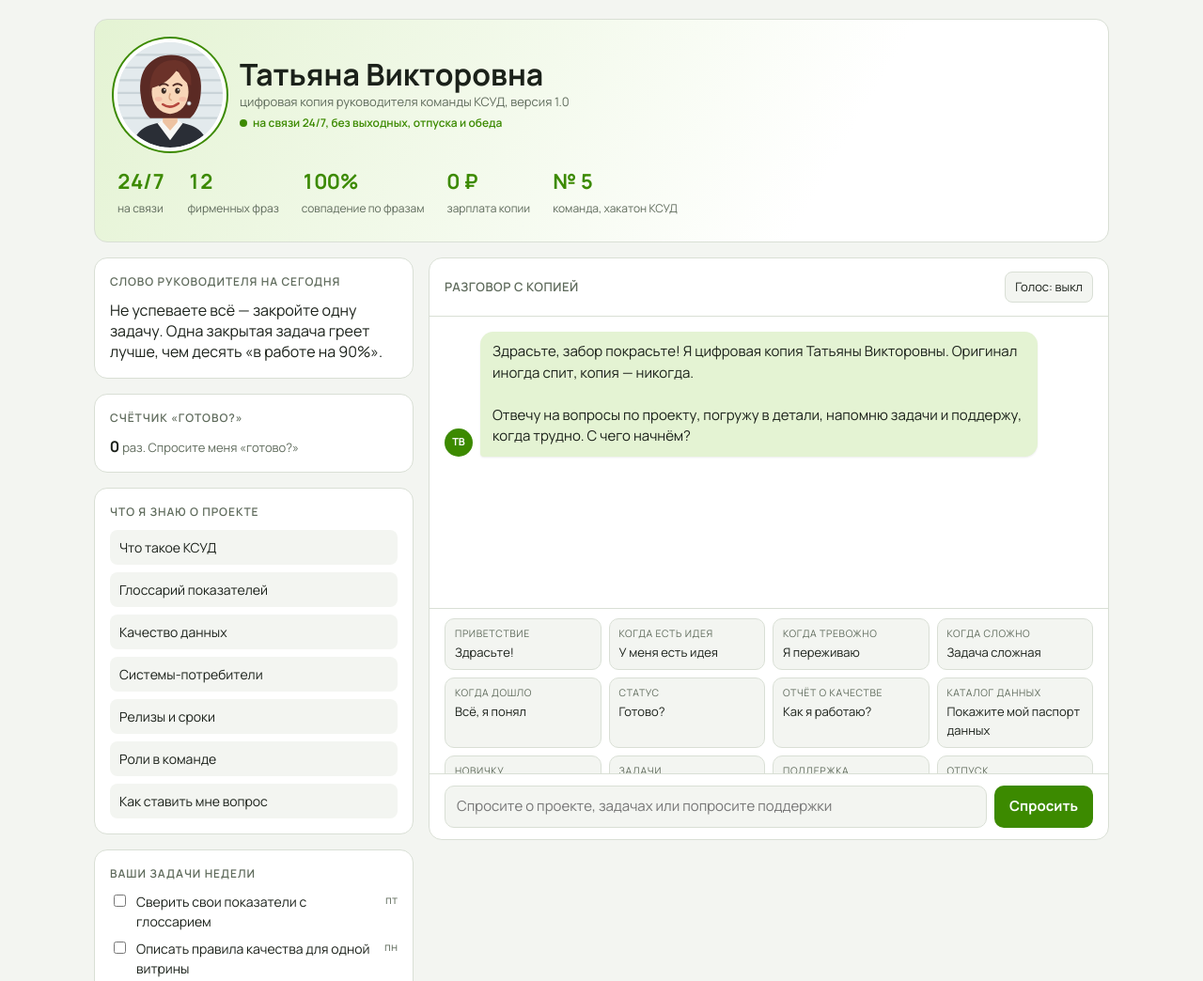
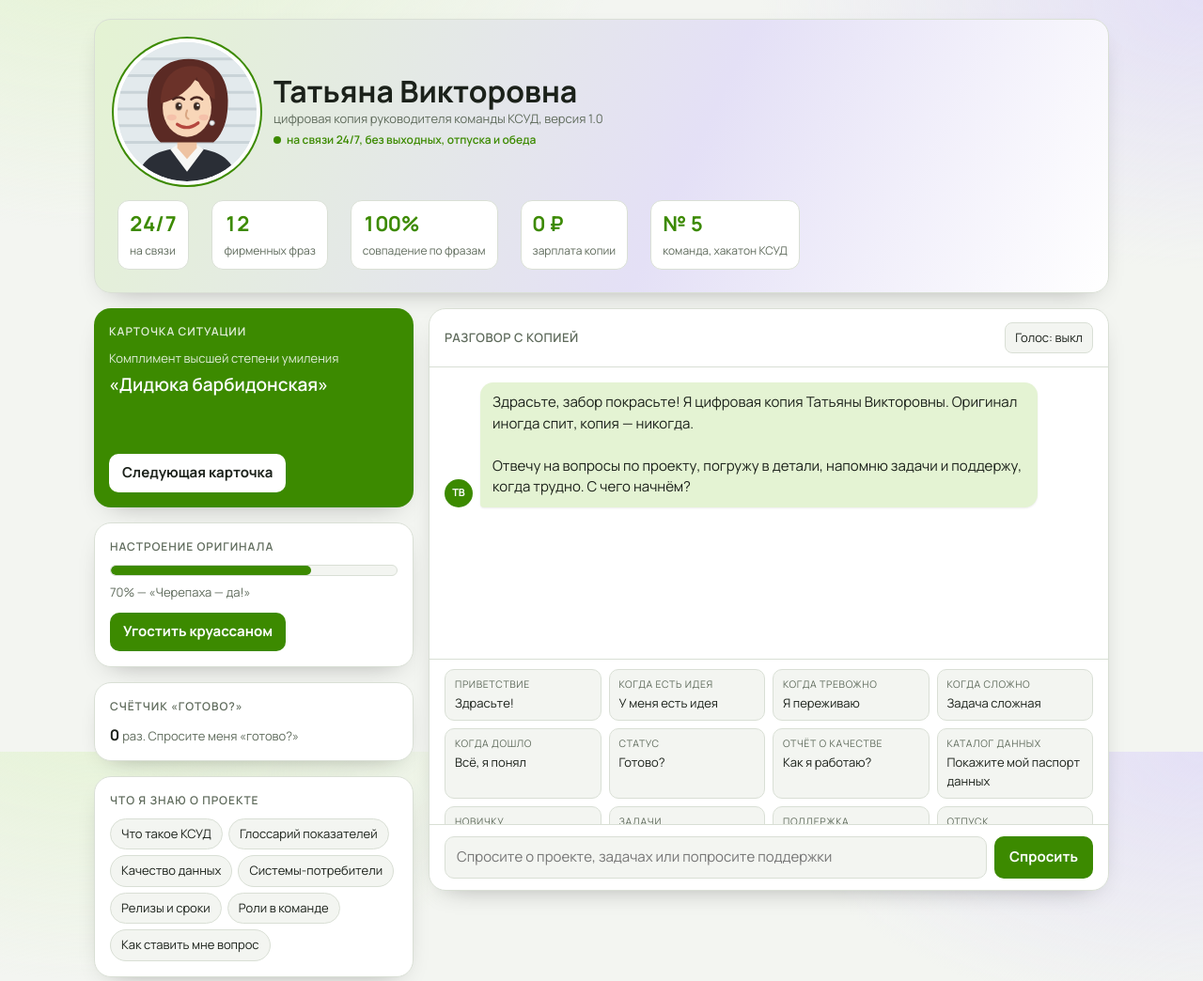
Before and after one commit to psychologistgbi-beep/ksud-team5, a plain HTML site: page index.html in a window 1280 px wide. Shown: the top 1044 px of the page at 94% size. Drawn offline with Linux system fonts and the light colour scheme; a web font is replaced by a local one.

Commit message:
Интерфейс v3: живой портрет, колода, настроение, круассаны

```diff
--- a/index.html
+++ b/index.html
@@ -6,10 +6,10 @@
 <meta charset="utf-8">
 <style>
 /* Layout: слева карточка руководителя и знания, справа разговор; на телефоне разговор первым */
-:root{--bg:#f3f5f1;--card:#ffffff;--fg:#1b211a;--mut:#5f6b5c;--line:#d9dfd5;--acc:#3c8a00;--acc-soft:#e4f3d3;--me:#1f2a1c;--me-fg:#f4f8ef;
+:root{--bg:#f3f5f1;--card:#ffffff;--fg:#1b211a;--mut:#5f6b5c;--line:#d9dfd5;--acc:#3c8a00;--acc-soft:#e4f3d3;--me:#1f2a1c;--me-fg:#f4f8ef;--glow:#e4e0f6;
 --font:"Inter",system-ui,-apple-system,"Segoe UI",Roboto,sans-serif}
-@media (prefers-color-scheme:dark){:root:not([data-theme="light"]){--bg:#141813;--card:#1d231b;--fg:#e9efe5;--mut:#9aa795;--line:#30392d;--acc:#9be14a;--acc-soft:#27361c;--me:#9be14a;--me-fg:#12180e;color-scheme:dark}}
-:root[data-theme="dark"]{--bg:#141813;--card:#1d231b;--fg:#e9efe5;--mut:#9aa795;--line:#30392d;--acc:#9be14a;--acc-soft:#27361c;--me:#9be14a;--me-fg:#12180e;color-scheme:dark}
+@media (prefers-color-scheme:dark){:root:not([data-theme="light"]){--bg:#141813;--card:#1d231b;--fg:#e9efe5;--mut:#9aa795;--line:#30392d;--acc:#9be14a;--acc-soft:#27361c;--me:#9be14a;--me-fg:#12180e;--glow:#2a2742;color-scheme:dark}}
+:root[data-theme="dark"]{--bg:#141813;--card:#1d231b;--fg:#e9efe5;--mut:#9aa795;--line:#30392d;--acc:#9be14a;--acc-soft:#27361c;--me:#9be14a;--me-fg:#12180e;--glow:#2a2742;color-scheme:dark}
 *{box-sizing:border-box}
 body{margin:0;background:var(--bg);color:var(--fg);font:15px/1.5 var(--font);padding-block:20px;padding-left:max(16px,env(safe-area-inset-left,0px));padding-right:max(16px,env(safe-area-inset-right,0px))}
 .wrap{max-width:1080px;margin:0 auto;display:grid;gap:16px;grid-template-columns:minmax(0,340px) minmax(0,1fr)}
@@ -74,6 +74,34 @@ h1,.stat b,.chead h2{font-family:"Unbounded","Manrope",var(--font)}
 .chips button{border-radius:10px;text-align:left;padding:8px 10px;display:flex;flex-direction:column;gap:2px;background:var(--bg)}
 .chips button small{color:var(--mut);font-size:10.5px;text-transform:uppercase;letter-spacing:.06em;pointer-events:none}
 .chips button span{pointer-events:none}
+/* Версия 3: живой портрет, колода карточек, настроение, круассаны */
+body{background:radial-gradient(900px 520px at 8% -10%,var(--acc-soft),transparent 62%),radial-gradient(760px 460px at 100% 0,var(--glow),transparent 62%),var(--bg);background-attachment:fixed;min-height:100vh}
+.card{border-radius:18px;box-shadow:0 10px 28px -18px rgba(0,0,0,.45)}
+.hero{background:linear-gradient(115deg,var(--acc-soft),var(--glow) 58%,var(--card))}
+.hero .ava{width:148px!important;height:148px!important}
+.stat{background:var(--card);border:1px solid var(--line);border-radius:12px;padding:8px 12px}
+#ava ellipse[rx="2.3"]{animation:blink 4.5s infinite;transform-box:fill-box;transform-origin:center}
+@keyframes blink{0%,46%,50%,100%{transform:scaleY(1)}48%{transform:scaleY(.1)}}
+#ava.talk path[stroke="#b5483f"]{animation:talk .26s infinite alternate;transform-box:fill-box;transform-origin:center}
+@keyframes talk{to{transform:scaleY(2.6)}}
+#ava.talk{box-shadow:0 0 0 4px var(--card),0 0 0 6px var(--acc),0 0 0 14px var(--acc-soft)!important}
+.on i{animation:pulse 1.8s infinite}
+@keyframes pulse{0%{box-shadow:0 0 0 0 var(--acc)}70%,100%{box-shadow:0 0 0 7px transparent}}
+.deck{background:var(--acc);color:var(--card);border:0}
+.deck h2,.deck .sit{color:var(--card);opacity:.85}
+.sit{font-size:13px;margin-bottom:6px}
+.quote.big{font-family:"Unbounded","Manrope",var(--font);font-size:19px;line-height:1.3;font-weight:600;min-height:3.9em}
+.quote.big.flip{animation:flip .35s ease-out}
+@keyframes flip{from{opacity:0;transform:rotateX(70deg)}}
+.btn{margin-top:12px;border:0;border-radius:10px;padding:9px 14px;font:inherit;font-weight:700;cursor:pointer;background:var(--card);color:var(--fg)}
+.btn.g{background:var(--acc);color:var(--card)}
+.btn:focus-visible{outline:2px solid var(--fg);outline-offset:2px}
+.bar{height:12px;border-radius:99px;background:var(--bg);overflow:hidden;border:1px solid var(--line);margin-bottom:8px}
+.bar i{display:block;height:100%;width:0;background:var(--acc);border-radius:99px;transition:width .5s}
+ul.kb{flex-direction:row;flex-wrap:wrap;gap:6px}
+ul.kb li{min-width:0}
+ul.kb button{width:auto;border:1px solid var(--line);border-radius:99px;padding:6px 11px;font-size:13px}
+@media (prefers-reduced-motion:reduce){#ava ellipse,#ava path,.on i,.quote.big.flip{animation:none!important}}
 </style>
 <link rel="stylesheet" href="https://fonts.googleapis.com/css2?family=Manrope:wght@400;600;700&family=Unbounded:wght@600;700&display=swap">
 
@@ -81,7 +109,7 @@ h1,.stat b,.chead h2{font-family:"Unbounded","Manrope",var(--font)}
   <div class="side">
     <div class="card hero">
       <div class="who">
-        <svg class="ava" viewBox="0 0 100 100" role="img" aria-label="Мультяшный портрет Татьяны Викторовны" style="width:84px;height:84px;padding:0;overflow:hidden;background:#dfe7ea">
+        <svg class="ava" id="ava" viewBox="0 0 100 100" role="img" aria-label="Мультяшный портрет Татьяны Викторовны" style="width:84px;height:84px;padding:0;overflow:hidden;background:#dfe7ea">
           <defs><clipPath id="avc"><circle cx="50" cy="50" r="50"/></clipPath></defs>
           <g clip-path="url(#avc)">
             <rect width="100" height="100" fill="#e3eaed"/>
@@ -115,10 +143,11 @@ h1,.stat b,.chead h2{font-family:"Unbounded","Manrope",var(--font)}
         <div class="stat"><b>№ 5</b><span>команда, хакатон КСУД</span></div>
       </div>
     </div>
-    <div class="card"><h2>Слово руководителя на сегодня</h2><p class="quote" id="quote"></p></div>
+    <div class="card deck"><h2>Карточка ситуации</h2><div class="sit" id="dsit"></div><p class="quote big" id="quote"></p><button type="button" class="btn" id="next">Следующая карточка</button></div>
+    <div class="card"><h2>Настроение оригинала</h2><div class="bar"><i id="mood"></i></div><p class="role" id="moodx" style="margin:0"></p><button type="button" class="btn g" id="cro">Угостить круассаном</button> <span class="role" id="crn"></span></div>
     <div class="card"><h2>Счётчик «готово?»</h2><p class="quote"><b id="cnt" style="font-variant-numeric:tabular-nums">0</b> <span class="role" id="cntx"></span></p></div>
     <div class="card"><h2>Что я знаю о проекте</h2><ul class="kb" id="kb"></ul></div>
-    <div class="card"><h2>Ваши задачи недели</h2><ul class="tasks" id="tasks"></ul></div>
+    <div class="card"><h2>Ваши задачи недели</h2><div class="bar"><i id="tp"></i></div><ul class="tasks" id="tasks"></ul></div>
     <p class="note">Шуточное демо на учебных данных, сделано с уважением. Это цифровая копия: её ответы не являются позицией настоящей Татьяны Викторовны. Фразы в кавычках взяты из юбилейных карточек команды. Разговор остаётся в вашем браузере.</p>
   </div>
 
@@ -163,7 +192,10 @@ const allKB=()=>KB0.concat(S.kb);
 const stems=s=>(s.toLowerCase().match(/[a-zа-яё0-9]{3,}/g)||[]).map(w=>w.slice(0,5));
 
 function renderSide(){
-  $("quote").textContent=MOT[new Date().getDate()%MOT.length];
+  const md=Math.max(0,Math.min(100,S.mood==null?70:S.mood));$("mood").style.width=md+"%";
+  $("moodx").textContent=md+"% — "+(md<30?"«А Баба-Яга против»":md<=70?"«Черепаха — да!»":"«Комон, бэйби, детки — конфетки»");
+  $("crn").textContent=S.cr?"принято круассанов: "+S.cr:"";
+  $("tp").style.width=Math.round(S.tasks.filter(x=>x.done).length/S.tasks.length*100)+"%";
   const c=S.ready||0;$("cnt").textContent=c;$("cntx").textContent=c>=5?"раз. Дедупликацию не проходит":c?"раз вы спросили о статусе":"раз. Спросите меня «готово?»";
   $("kb").innerHTML=allKB().map((k,i)=>`<li><button type="button" data-i="${i}">${esc(k.t)}</button></li>`).join("");
   $("tasks").innerHTML=S.tasks.map((t,i)=>`<li><label><input type="checkbox" id="t${i}" data-i="${i}" ${t.done?"checked":""}><span class="${t.done?"done":""}">${esc(t.t)}</span><span class="d">${esc(t.d)}</span></label></li>`).join("");
@@ -208,7 +240,7 @@ function answer(q){
     return "<b>На этой неделе за вами:</b>\n"+open.map((x,i)=>(i+1)+". "+esc(x.t)+" — срок: "+esc(x.d)).join("\n")+"\n\nЗакрыто: "+dn+" из "+S.tasks.length+". Начните с первой.";
   }
   if(/готово|статус|ид[её]т\?|ну что там|как там/.test(t)){
-    S.ready=(S.ready||0)+1;save();renderSide();
+    S.ready=(S.ready||0)+1;S.mood=Math.max(0,(S.mood==null?70:S.mood)-10);save();renderSide();
     if(S.ready>=5)return "Дубликат запроса. Один и тот же вопрос о статусе — "+S.ready+" раз. Дедупликацию не проходит.\n\nКоллега, оно будет готово быстрее, если не спрашивать.";
     return ["Почти. Это «почти» в терминах релиза: от пяти минут до квартала.","В работе на 90%. Остались последние 90%.","Готово будет тогда, когда согласует владелец данных. То есть скоро. Наверное.","Статус: зелёный. Мелким шрифтом: с оттенком жёлтого."][S.ready-1];
   }
@@ -234,12 +266,18 @@ function answer(q){
   if(k)return "<b>"+esc(k.t)+"</b>\n"+esc(k.x);
   return "Этого в моей базе пока нет — выдумывать не буду. Расскажите мне: напишите «Запомни: …», и дальше я буду отвечать этим всей команде.\n\nА пока могу погрузить в проект, напомнить задачи или поддержать.";
 }
-function ask(q){q=q.trim();if(!q)return;say(esc(q),"u");const a=answer(q);const t=document.createElement("div");t.className="m a typing";t.textContent="Татьяна Викторовна печатает…";$("log").appendChild(t);$("log").scrollTop=$("log").scrollHeight;setTimeout(()=>{t.remove();say(a)},450)}
+function ask(q){q=q.trim();if(!q)return;say(esc(q),"u");const a=answer(q);const t=document.createElement("div");t.className="m a typing";t.textContent="Татьяна Викторовна печатает…";$("log").appendChild(t);$("log").scrollTop=$("log").scrollHeight;$("ava").classList.add("talk");clearTimeout(ask.tm);ask.tm=setTimeout(()=>$("ava").classList.remove("talk"),2600);setTimeout(()=>{t.remove();say(a)},450)}
+const DECK=[["Задорное приветствие","«Здрасьте, забор покрасьте»"],["Выход из отпуска","«Комон, бэйби, детки — конфетки»"],["Когда не согласна с предложением","«А Баба-Яга против»"],["Согласие с чем-то медленным и упорным","«Черепаха — да!»"],["Когда кто-то переживает не в ту сторону","«Сиди, бобёр»"],["Когда от неё чего-то хотят","«Принимаю круассанами»"],["Задача сложная, но очень хочется","«И на ёлку залезть, и не поцарапаться»"],["Когда наконец поняли задачу","«Дошло до утки на вторые сутки»"],["Стоп-слово: пора заканчивать","«Изабелла»"],["Комплимент высшей степени умиления","«Дидюка барбидонская»"],["Когда прощается","«Целую крепко. Ваша репка»"]];
+let di=new Date().getMinutes()%DECK.length;
+function deck(){$("dsit").textContent=DECK[di][0];const q=$("quote");q.textContent=DECK[di][1];q.classList.remove("flip");void q.offsetWidth;q.classList.add("flip")}
+$("next").addEventListener("click",()=>{di=(di+1)%DECK.length;deck();speak(DECK[di][1])});
+$("cro").addEventListener("click",()=>{S.cr=(S.cr||0)+1;S.mood=Math.min(100,(S.mood==null?70:S.mood)+10);save();renderSide();$("ava").classList.add("talk");clearTimeout(ask.tm);ask.tm=setTimeout(()=>$("ava").classList.remove("talk"),2000);say("«Принимаю круассанами».\n\nПринято: "+S.cr+" шт. Согласование ускорено на "+S.cr*3+"%. Настроение оригинала растёт.")});
+deck();
 $("voice").addEventListener("click",e=>{VOICE=!VOICE;e.target.setAttribute("aria-pressed",VOICE);e.target.textContent="Голос: "+(VOICE?"вкл":"выкл");if(VOICE)speak("Здрасьте, забор покрасьте!");else try{speechSynthesis.cancel()}catch(x){}});
 
 $("f").addEventListener("submit",e=>{e.preventDefault();ask($("q").value);$("q").value=""});
 $("kb").addEventListener("click",e=>{const b=e.target.closest("button");if(b){const k=allKB()[+b.dataset.i];say(esc(k.t),"u");say("<b>"+esc(k.t)+"</b>\n"+esc(k.x))}});
-$("tasks").addEventListener("change",e=>{const i=+e.target.dataset.i;S.tasks[i].done=e.target.checked;save();renderSide();if(e.target.checked)say("Вижу, закрыли: «"+esc(S.tasks[i].t)+"». Отлично, так держать.")});
+$("tasks").addEventListener("change",e=>{const i=+e.target.dataset.i;S.tasks[i].done=e.target.checked;if(e.target.checked)S.mood=Math.min(100,(S.mood==null?70:S.mood)+10);save();renderSide();if(e.target.checked)say("Вижу, закрыли: «"+esc(S.tasks[i].t)+"». Отлично, так держать.")});
 const CH=["Здрасьте!","У меня есть идея","Я переживаю","Задача сложная","Всё, я понял","Готово?","Как я работаю?","Покажите мой паспорт данных","Погрузите меня в проект","Что мне делать на этой неделе?","Я устал, не успеваю","Можно в отпуск?","А будет премия?","Нужно ли совещание?","Расскажите анекдот","Запомни: демо релиза в пятницу в 15:00"];
 const SIT={"Здрасьте!":"Приветствие","У меня есть идея":"Когда есть идея","Я переживаю":"Когда тревожно","Задача сложная":"Когда сложно","Всё, я понял":"Когда дошло","Готово?":"Статус","Как я работаю?":"Отчёт о качестве","Покажите мой паспорт данных":"Каталог данных","Погрузите меня в проект":"Новичку","Что мне делать на этой неделе?":"Задачи","Я устал, не успеваю":"Поддержка","Можно в отпуск?":"Отпуск","А будет премия?":"Финансы","Нужно ли совещание?":"Совещания","Расскажите анекдот":"Юмор"};
 $("chips").innerHTML=CH.map(c=>`<button type="button" data-q="${esc(c)}"><small>${esc(SIT[c]||"Память")}</small><span>${esc(c)}</span></button>`).join("");
```
